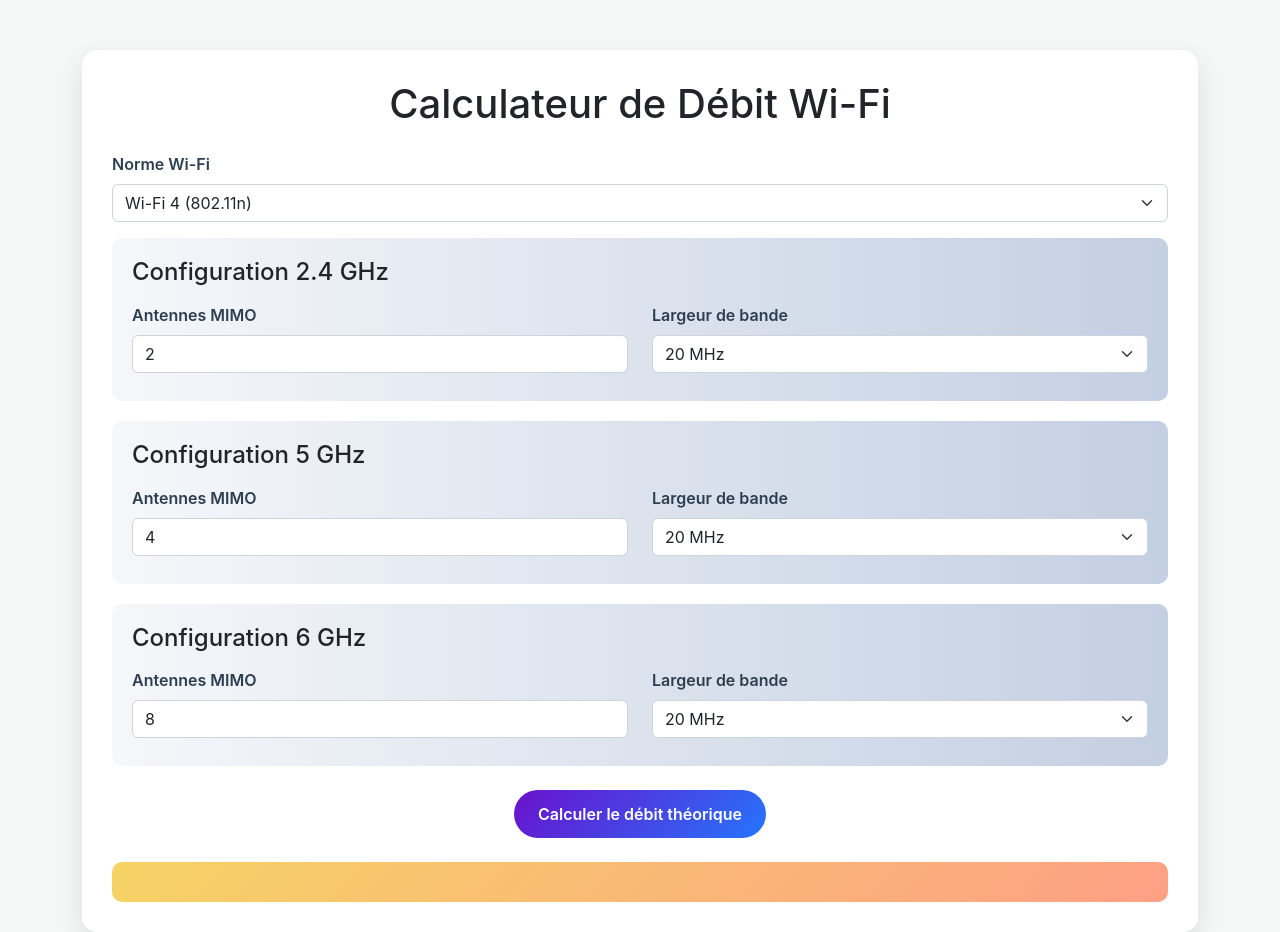
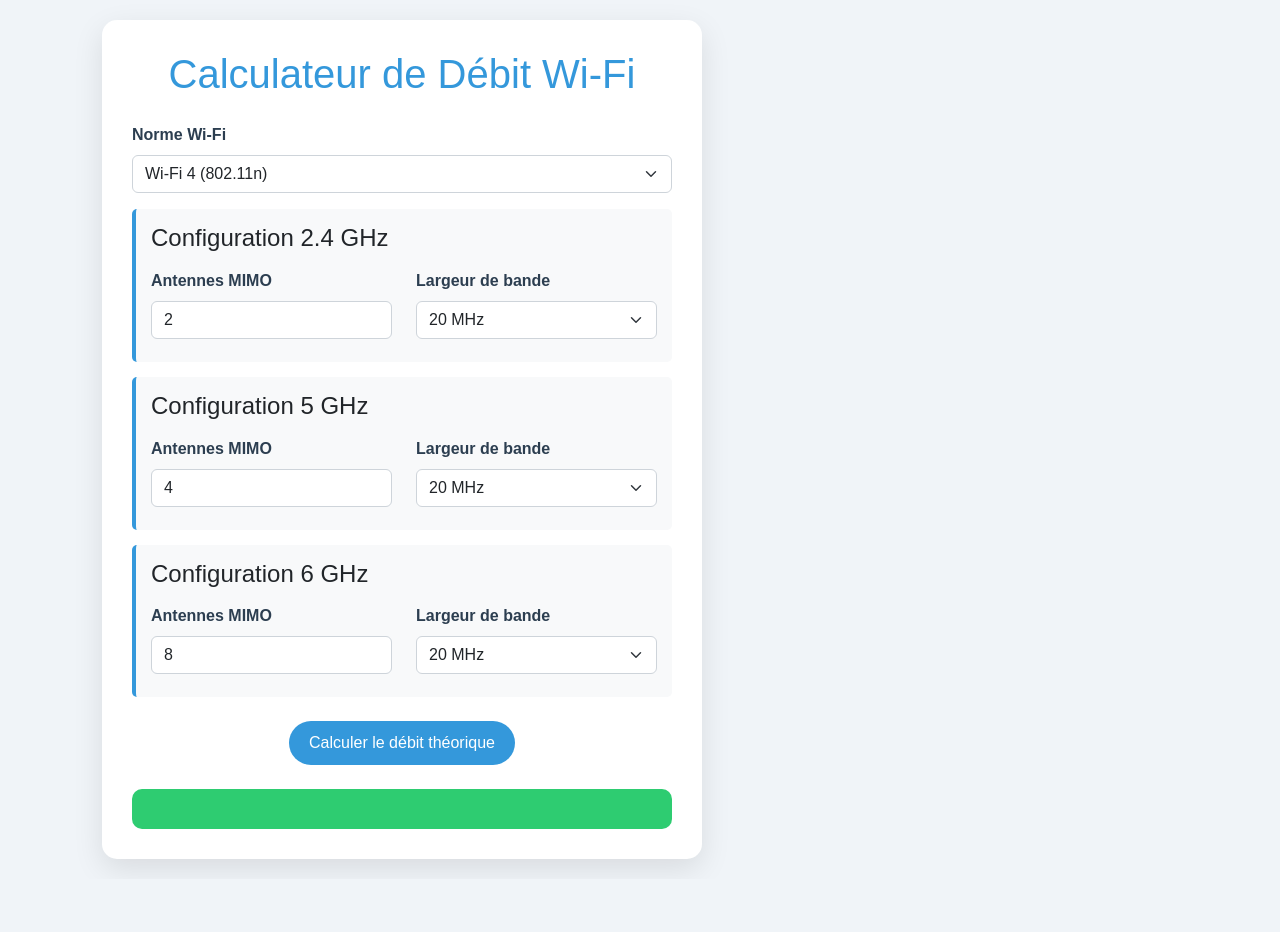
Before and after one commit to directorycartedevisite/WIFI, a plain HTML site: page index.html in a window 1280 px wide. After the commit the page ends 879 px from the top, so only its background shows below. Drawn offline with nearby package versions, Linux system fonts and the light colour scheme.

Commit message:
Update index.html

```diff
--- a/index.html
+++ b/index.html
@@ -7,77 +7,85 @@
     <link href="https://cdn.jsdelivr.net/npm/bootstrap@5.2.3/dist/css/bootstrap.min.css" rel="stylesheet">
     <style>
         :root {
-            --primary-gradient: linear-gradient(135deg, #6a11cb 0%, #2575fc 100%);
-            --secondary-gradient: linear-gradient(135deg, #f6d365 0%, #fda085 100%);
+            --primary-color: #3498db;
+            --secondary-color: #2ecc71;
+            --background-color: #f0f4f8;
         }
 
         body {
-            background-color: #f4f7f6;
-            font-family: 'Inter', sans-serif;
+            background-color: var(--background-color);
+            display: flex;
+            justify-content: center;
+            align-items: center;
+            min-height: 100vh;
+            font-family: 'Arial', sans-serif;
         }
 
         .calculator-container {
-            background: white;
+            width: 100%;
+            max-width: 600px;
+            background-color: white;
             border-radius: 15px;
-            box-shadow: 0 10px 25px rgba(0,0,0,0.1);
+            box-shadow: 0 10px 30px rgba(0,0,0,0.1);
             padding: 30px;
-            margin-top: 50px;
+            margin: 20px;
         }
 
         .band-config {
-            background: linear-gradient(to right, #f5f7fa 0%, #c3cfe2 100%);
-            border-radius: 10px;
-            padding: 20px;
-            margin-bottom: 20px;
+            background-color: #f8f9fa;
+            border-left: 4px solid var(--primary-color);
+            border-radius: 5px;
+            padding: 15px;
+            margin-bottom: 15px;
             transition: all 0.3s ease;
         }
 
         .band-config:hover {
-            transform: translateY(-5px);
-            box-shadow: 0 5px 15px rgba(0,0,0,0.1);
-        }
-
-        .form-label {
-            font-weight: 600;
-            color: #2c3e50;
+            background-color: #f1f3f5;
+            transform: translateX(5px);
         }
 
         .btn-calculate {
-            background: var(--primary-gradient);
+            background-color: var(--primary-color);
             color: white;
             border: none;
-            padding: 12px 24px;
-            border-radius: 50px;
-            font-weight: 600;
+            padding: 10px 20px;
+            border-radius: 25px;
             transition: all 0.3s ease;
         }
 
         .btn-calculate:hover {
+            background-color: #2980b9;
             transform: scale(1.05);
-            box-shadow: 0 5px 15px rgba(37,117,252,0.4);
         }
 
         #result {
-            background: var(--secondary-gradient);
+            background-color: var(--secondary-color);
             color: white;
             border-radius: 10px;
             padding: 20px;
             margin-top: 20px;
         }
 
-        .result-title {
-            font-weight: 700;
-            color: #ffffff;
+        .form-label {
+            color: #2c3e50;
+            font-weight: bold;
+        }
+
+        h1 {
+            color: var(--primary-color);
+            text-align: center;
+            margin-bottom: 25px;
         }
     </style>
 </head>
 <body>
     <div class="container">
         <div class="calculator-container">
-            <h1 class="text-center mb-4">Calculateur de Débit Wi-Fi</h1>
+            <h1>Calculateur de Débit Wi-Fi</h1>
 
-            <div class="row">
-                <div class="col-md-12 mb-3">
+            <div class="row mb-3">
+                <div class="col-12">
                     <label for="norme" class="form-label">Norme Wi-Fi</label>
                     <select id="norme" class="form-select" required>
                         <option value="Wi-Fi 4">Wi-Fi 4 (802.11n)</option>
@@ -106,7 +114,6 @@
                 </div>
             </div>
 
-            <!-- Sections similaires pour 5 GHz et 6 GHz -->
             <div class="band-config">
                 <h4 class="mb-3">Configuration 5 GHz</h4>
                 <div class="row">
@@ -159,9 +166,48 @@
     </div>
 
     <script>
-        // Le script JavaScript reste identique à la version précédente
         function calculerDebit() {
-            // Code de calcul existant
+            const norme = document.getElementById("norme").value;
+            const configurations = {
+                "2.4": {
+                    mimo: parseInt(document.getElementById("mimo-2.4").value),
+                    largeurBande: parseInt(document.getElementById("largeur-bande-2.4").value)
+                },
+                "5": {
+                    mimo: parseInt(document.getElementById("mimo-5").value),
+                    largeurBande: parseInt(document.getElementById("largeur-bande-5").value)
+                },
+                "6": {
+                    mimo: parseInt(document.getElementById("mimo-6").value),
+                    largeurBande: parseInt(document.getElementById("largeur-bande-6").value)
+                }
+            };
+
+            const debitParNorme = {
+                'Wi-Fi 4': {20: 72.2, 40: 150},
+                'Wi-Fi 5': {20: 86.7, 40: 200, 80: 433.3, 160: 866.7},
+                'Wi-Fi 6': {20: 143.4, 40: 286.8, 80: 600, 160: 1201},
+                'Wi-Fi 6E': {20: 143.4, 40: 286.8, 80: 600, 160: 1201},
+                'Wi-Fi 7': {20: 286.8, 40: 573.6, 80: 1200, 160: 2400, 320: 4800}
+            };
+
+            let debitTotal = 0;
+            let detailsDebit = [];
+
+            for (const [bande, config] of Object.entries(configurations)) {
+                if (config.mimo > 0 && debitParNorme[norme][config.largeurBande]) {
+                    const debitBande = debitParNorme[norme][config.largeurBande] * config.mimo;
+                    debitTotal += debitBande;
+                    detailsDebit.push(`${bande} GHz: ${debitBande.toFixed(2)} Mbps (${config.mimo} MIMO, ${config.largeurBande} MHz)`);
+                }
+            }
+
+            const resultElement = document.getElementById("result");
+            resultElement.innerHTML = `
+                <p>Débit théorique total maximum : <strong>${debitTotal.toFixed(2)} Mbps</strong></p>
+                <p>Détails par bande :</p>
+                <ul class="list-unstyled">${detailsDebit.map(detail => `<li>${detail}</li>`).join('')}</ul>
+            `;
         }
     </script>
     <script src="https://cdn.jsdelivr.net/npm/bootstrap@5.2.3/dist/js/bootstrap.bundle.min.js"></script>
```
